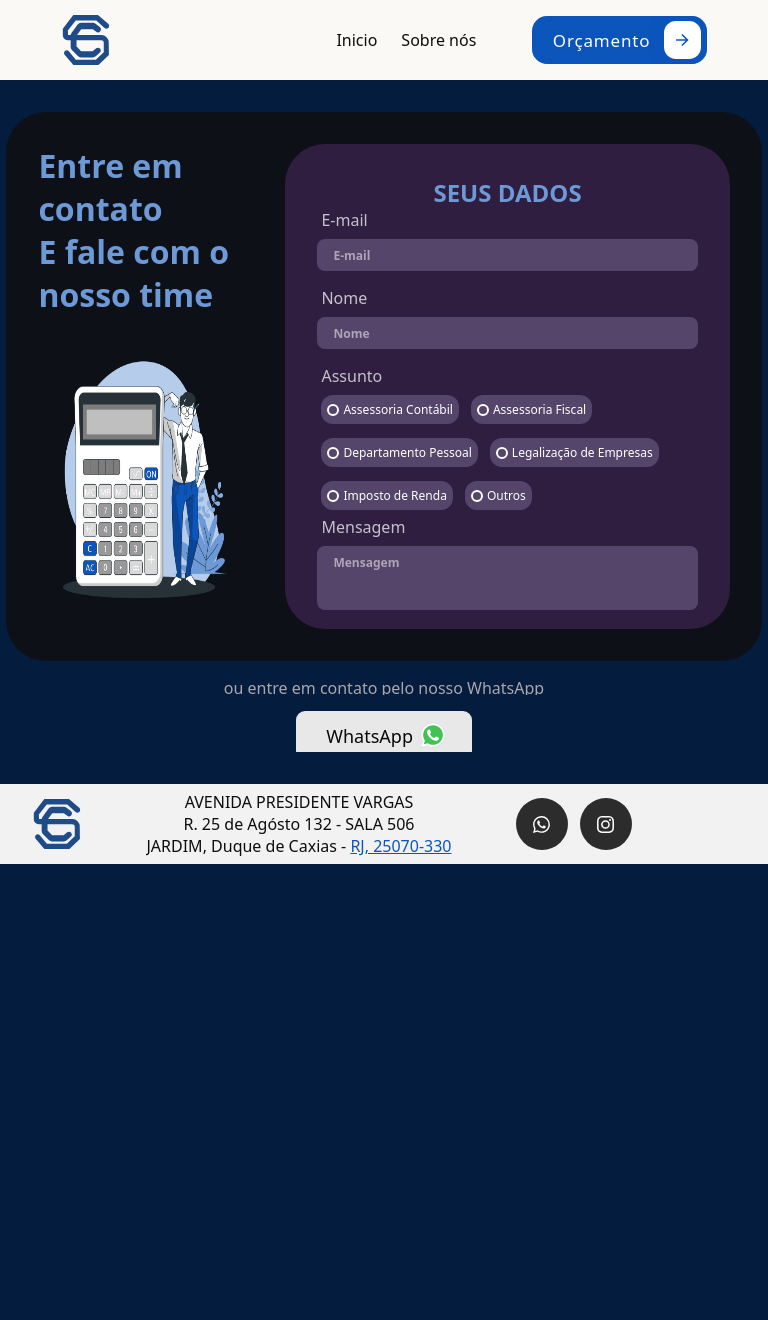
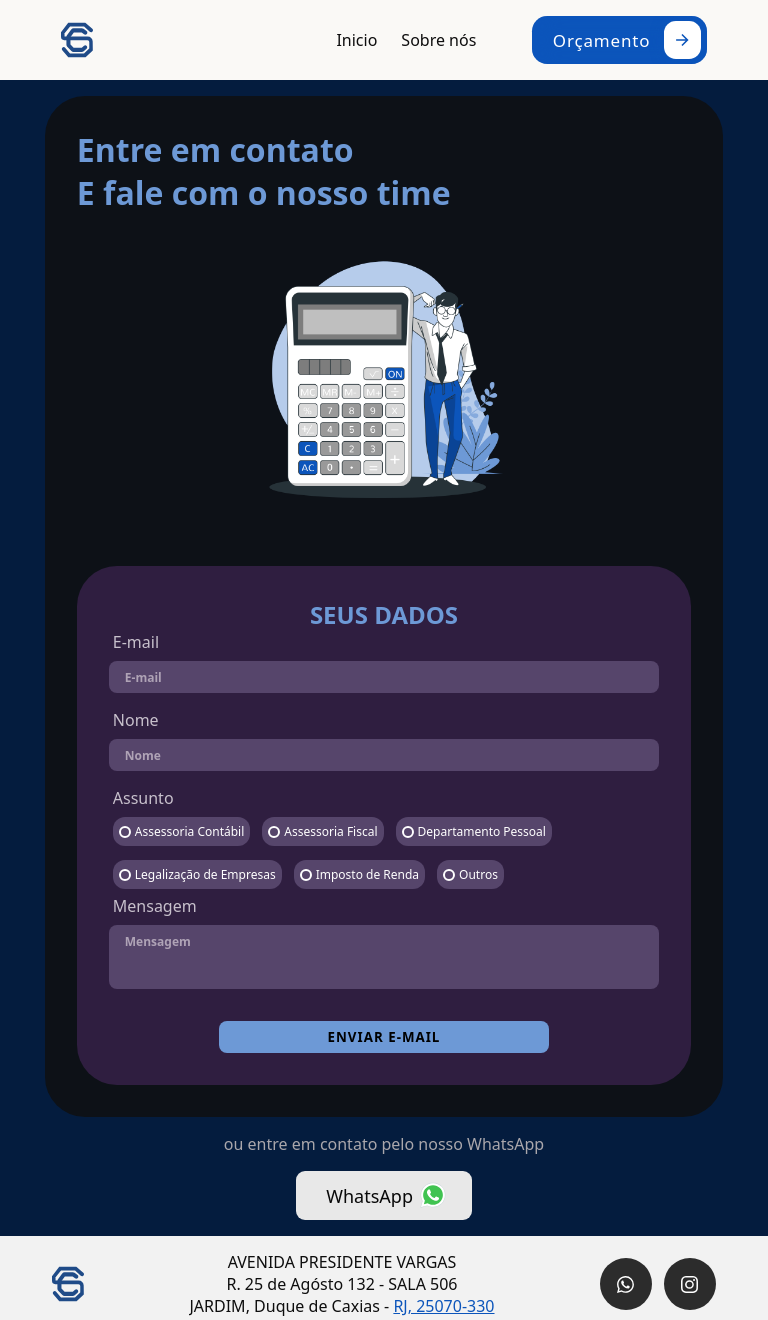
Before and after one commit to guilhermemattosdev/SOCICON-FrontEnd, a plain HTML site: page contact/index.html in a window 768 px wide. Before the commit the page ends 864 px from the top, so only its background shows below. Drawn offline with Linux system fonts and the light colour scheme.

Commit message:
Fixing Responsivity

```diff
--- a/contact/style.css
+++ b/contact/style.css
@@ -521,28 +521,41 @@ form label{
 /* ---Responsivity--- */
 
 
-@media only screen and (max-width: 1024px) and (min-width: 768px){
+@media only screen and (max-width: 768px) and (min-width: 601px){
   *{
     overflow-x: hidden;
   }
 
   main{
-    height: 80%;
+    padding: 16px;
+  }
+
+  .footer{
+    display: flex;
+    position: static;
+    width: 100%;
+    height: 96px;
+  }
+
+  .logo{
+    width: 2rem;
   }
 
   .left-content{
-    overflow: hidden;
+    width: 32px;
+    display: flex;
   }
 
   .form{
     display: flex;
-    max-width: 0;
-    min-width: 90vw;
+    flex-direction: column;
   }
 
-  .rightFooter{
-    margin-right: 6.5rem;
+  .container{
+    max-width: 100%;
   }
+
+
 }
 
 
@@ -559,6 +572,7 @@ form label{
     display: flex;
     position: static;
     width: 100%;
+    height: 64px;
   }
 
   .logo{
@@ -578,10 +592,6 @@ form label{
     display: none;
   }
 
-  .rightFooter{
-    margin-right: 4.5rem;
-  }
-
   .form{
     display: flex;
     flex-direction: column;
--- a/style.css
+++ b/style.css
@@ -9,8 +9,8 @@ body{
     overflow-x: hidden;
 }
 
+
 .cssbuttons-io-button {
-    margin-left: 32px;
     background: #0C55BB;
     color: white;
     font-family: inherit;
@@ -161,10 +161,10 @@ body{
 
 .content-box1{
   justify-content: center;
+
 }
 
 .text-box{
-  height: 20vh;
   text-align: center;
   align-items: center;
   align-content: center;
@@ -254,6 +254,7 @@ body{
   align-items: center;
   height: 85px;
   padding: 0rem 8vw;
+  margin-top: 96px;
 }
 
 .leftFooter{
```
Also changed, not shown: index.html (+33 -20 lines).
